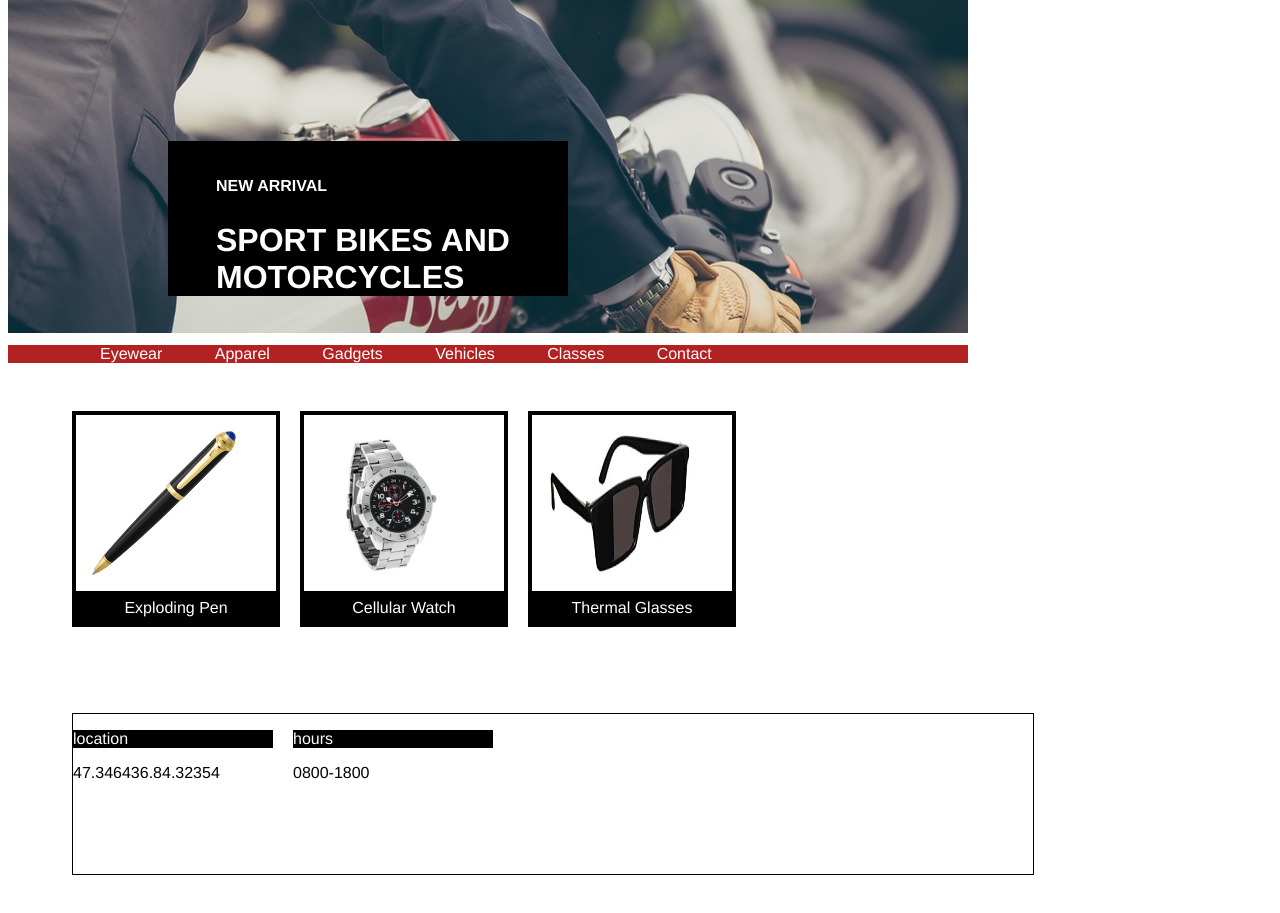
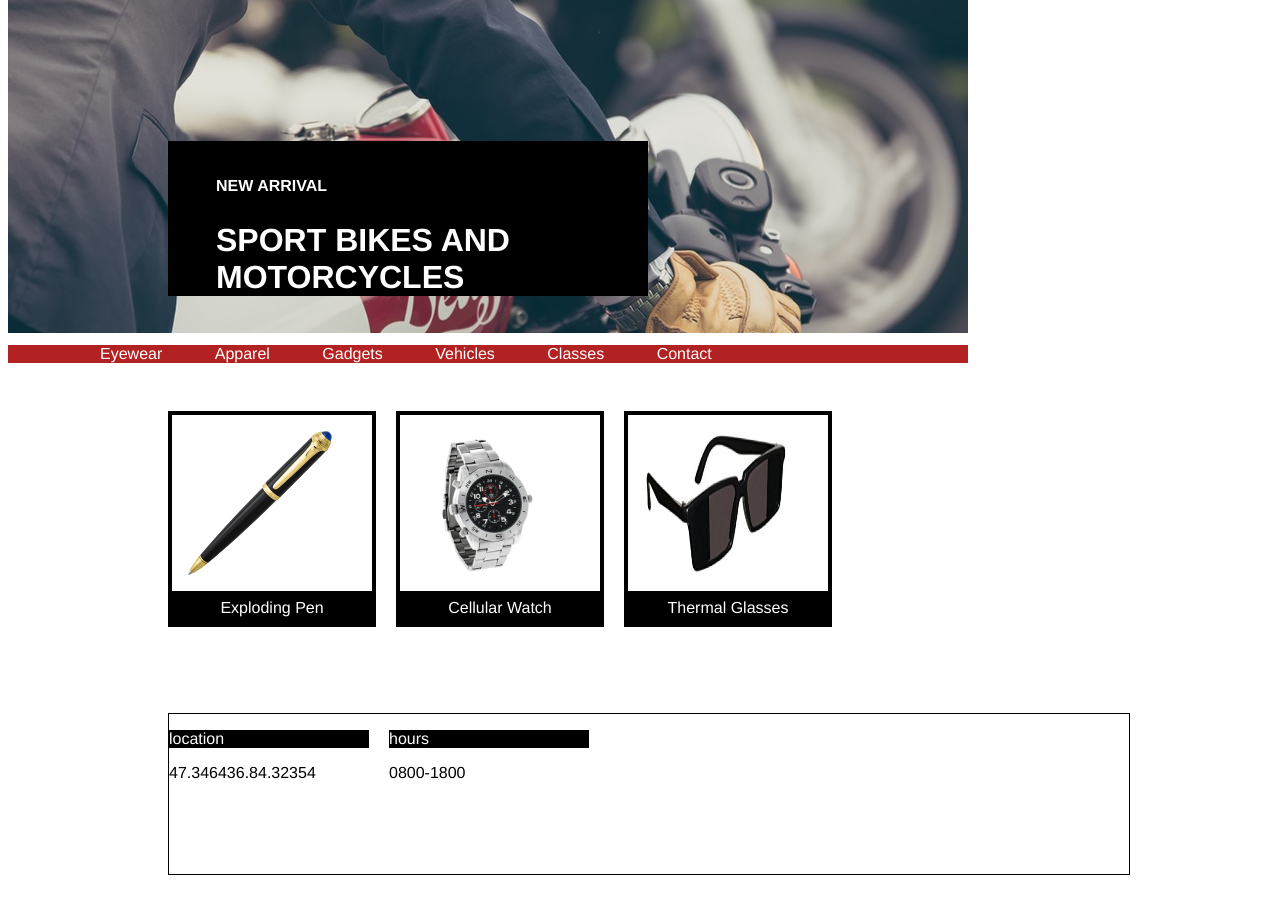
Before and after one commit to bzzlingua/SecretAgentSupply, a plain HTML site: page index.html in a window 1280 px wide. Shown: the part 75-988 px from the top of the page. Drawn offline with Linux system fonts and the light colour scheme.

Commit message:
adjusted margins on products and location,needswork

```diff
--- a/resources/css/styles.css
+++ b/resources/css/styles.css
@@ -13,7 +13,7 @@ max-width: 960px;
  background-color: black;
  color: white;
  display: flex;
- max-width: 960px;
+ width: 100%;
 }
 .banner{
   display: flex;
@@ -35,7 +35,7 @@ max-width: 960px;
   height: 20rem;
   margin-top: 9rem;
   margin-bottom: 0rem;
-  width: 25rem;
+  max-width: 50%;
   margin-left: 10rem;
 }
 .black-box{
@@ -70,7 +70,7 @@ h4{
 nav {
   background-color: firebrick;
     color: white;
-    max-width: 960px;
+  width: 100%;
 }
 ul {
   list-style: none;
@@ -83,9 +83,9 @@ li {
  }
  .offer {
   display: flex;
-  margin: 3rem 3rem 0rem 4rem;
+  margin: 3rem 3rem 0rem 10rem;
   height: 20rem;
- max-width: 960px;
+ width: 100%;
 }
 .grid{
   display: flex;
@@ -116,7 +116,7 @@ li {
   display: flex;
   max-width: 960px;
   border: solid black 1px;
-  margin: 3rem 3rem 4rem 4rem;
+  margin: 3rem 3rem 4rem 10rem;
   height: 10rem;
 }
 .info-grid{
```
